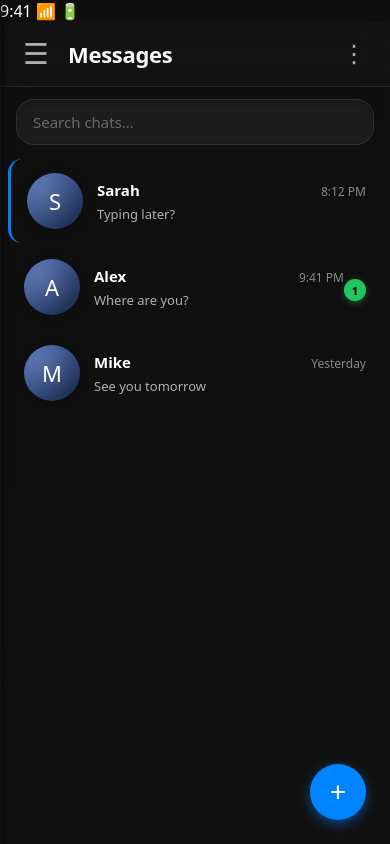
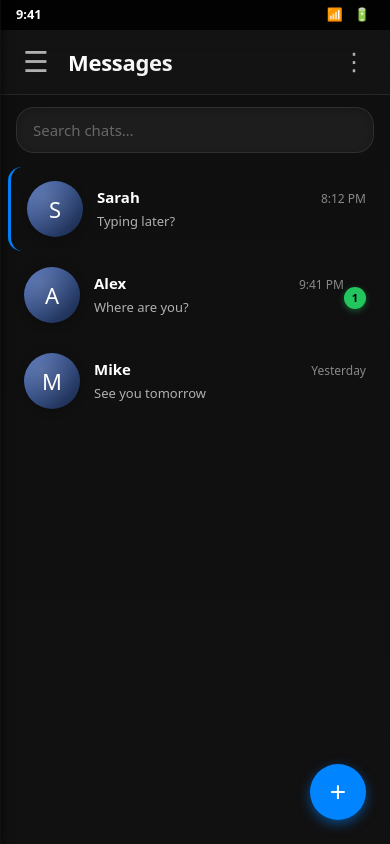
Before and after one commit to JayVian254/Hmessage, a plain HTML site: page index.html in a window 390 px wide. Drawn offline with Linux system fonts and the light colour scheme.

Commit message:
Update styles for app header and status bar
Refactor styles for header and status bar, enhancing layout and responsiveness.

```diff
--- a/style.css
+++ b/style.css
@@ -53,29 +53,48 @@ body {
   min-height: 100vh;
   position: relative;
   box-shadow: var(--shadow-md);
-  overflow-x: hidden;           /* contain the side drawer */
+  overflow-x: hidden;
+}
+
+/* ---------- Sticky header group ---------- */
+.app-header {
+  position: sticky;
+  top: 0;
+  z-index: 20;
+  background: transparent;
+}
+
+/* ---------- Status Bar ---------- */
+.status-bar {
+  display: flex;
+  justify-content: space-between;
+  align-items: center;
+  padding: 6px 16px;
+  padding-top: calc(6px + env(safe-area-inset-top, 0px));
+  background: rgba(0, 0, 0, 0.85);
+  backdrop-filter: blur(10px);
+  -webkit-backdrop-filter: blur(10px);
+  font-size: 0.8rem;
+  color: #ffffff;
+}
+
+.status-time {
+  font-weight: 600;
+}
+
+.status-icons {
+  letter-spacing: 4px;
 }
 
 /* --- Top Bar --- */
 .topbar {
   display: flex;
   align-items: center;
-
-  padding-top: calc(env(safe-area-inset-top, 0px) + 12px);
-  padding-right: 16px;
-  padding-bottom: 12px;
-  padding-left: 16px;
-
+  padding: 12px 16px;
   background: rgba(255, 255, 255, 0.02);
-
   backdrop-filter: blur(12px);
   -webkit-backdrop-filter: blur(12px);
-
   border-bottom: 1px solid var(--border-color);
-
-  position: sticky;
-  top: 0;
-  z-index: 10;
 }
 
 /* Hamburger button (three lines) */
```
